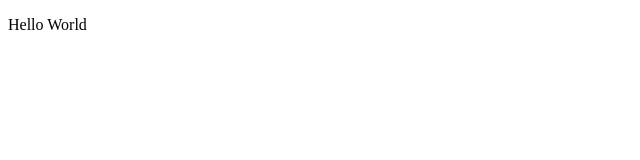
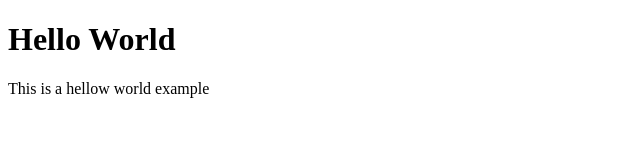
Before and after one commit to Dmcelroy85/First-Step-into-Coding, a plain HTML site: page index.html in a window 1280 px wide. Shown: the whole page, without its empty margins (0-640 px from the left). Drawn offline with Linux system fonts and the light colour scheme.

Commit message:
Code updated for hello world

```diff
--- a/index.html
+++ b/index.html
@@ -7,6 +7,7 @@
     <title>Document</title>
 </head>
 <body>
-    <p>Hello World</p>
+    <h1>Hello World</h1>
+    <p>This is a hellow world example</p>
 </body>
 </html>
```
